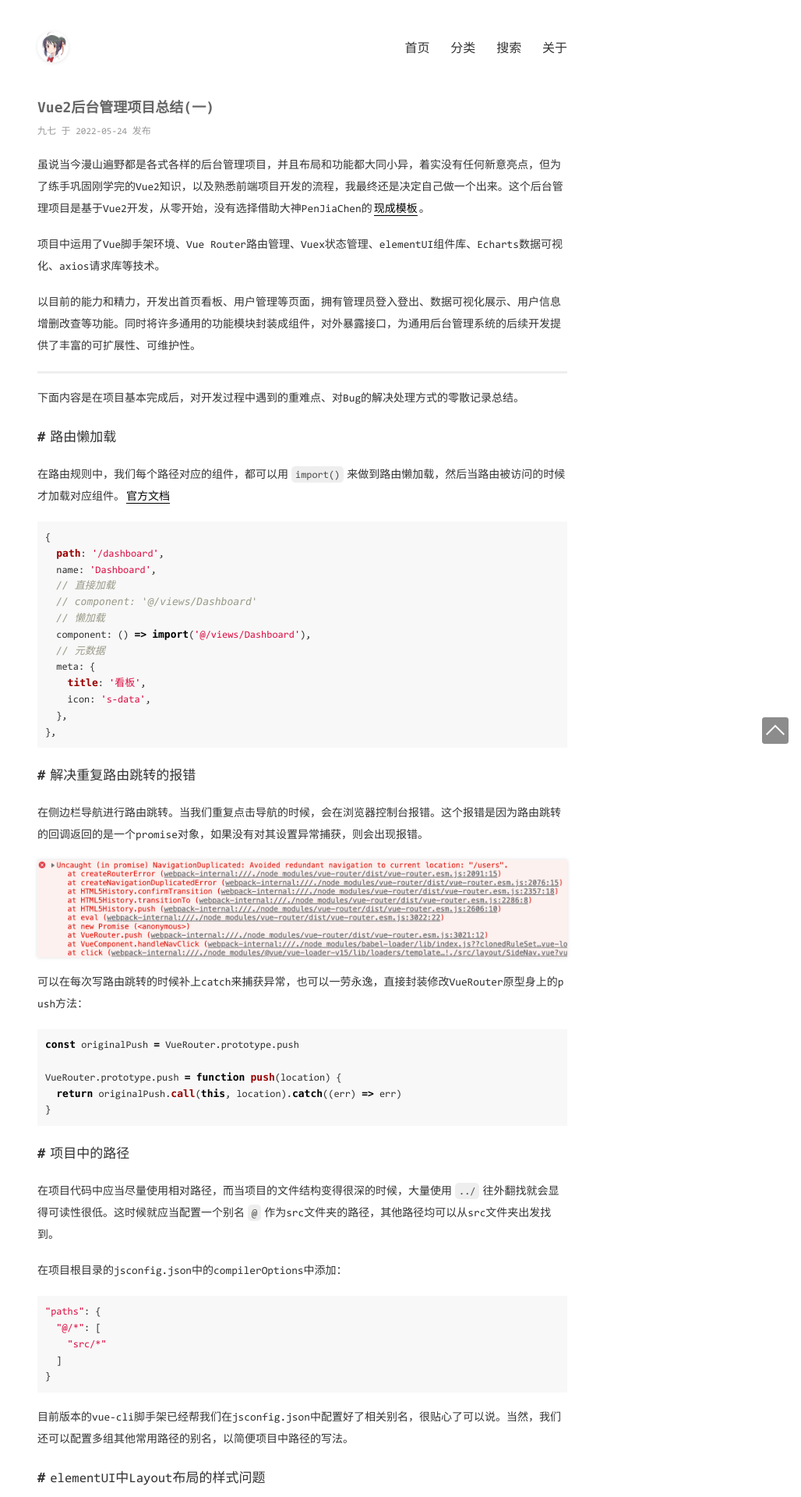
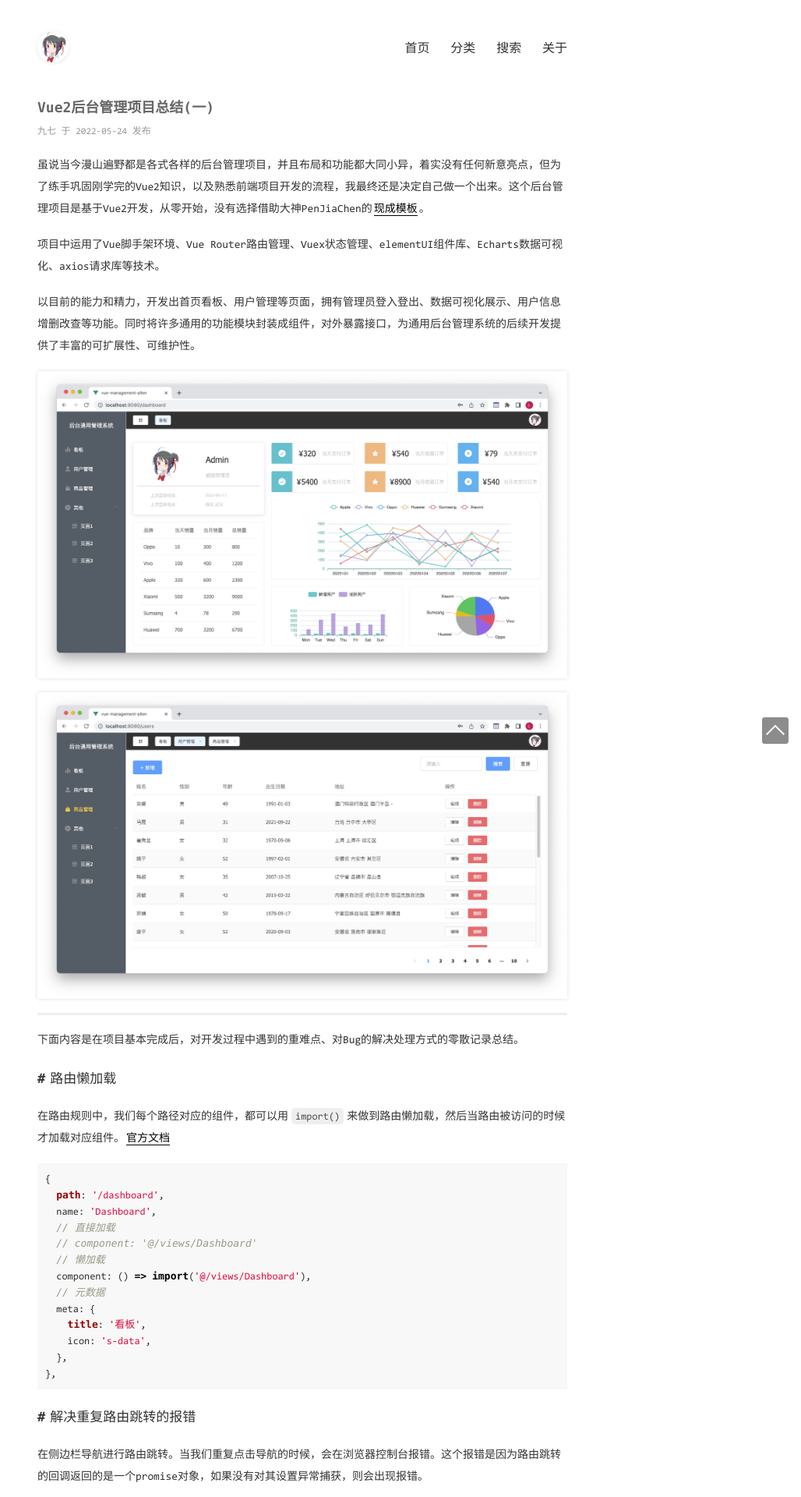
Before and after one commit to Leon-zym/blog-jekyll-tmaize, a Jekyll site: the page built from _posts/2022-05-24-Vue2后台管理项目总结(一).md, in a window 1280 px wide. Shown: the top 1920 px of the page at 78% size, without its empty margins (252-1280 px from the left). Built offline with Jekyll 4.4.1, drawn with Linux system fonts in a browser that asks for light colours.

Commit message:
add pics

```diff
--- a/_posts/2022-05-24-Vue2后台管理项目总结(一).md
+++ b/_posts/2022-05-24-Vue2后台管理项目总结(一).md
@@ -9,6 +9,10 @@ categories: [Vue2]
 项目中运用了Vue脚手架环境、Vue Router路由管理、Vuex状态管理、elementUI组件库、Echarts数据可视化、axios请求库等技术。
 
 以目前的能力和精力，开发出首页看板、用户管理等页面，拥有管理员登入登出、数据可视化展示、用户信息增删改查等功能。同时将许多通用的功能模块封装成组件，对外暴露接口，为通用后台管理系统的后续开发提供了丰富的可扩展性、可维护性。
+
+![Xnip2022-05-28_20-41-12](Xnip2022-05-28_20-41-12.jpg)
+
+![Xnip2022-05-28_20-42-09](Xnip2022-05-28_20-42-09.jpg)
 
 ---
 
```
Also changed, not shown: posts/2022/05/24/Xnip2022-05-28_20-41-12.jpg (added), posts/2022/05/24/Xnip2022-05-28_20-42-09.jpg (added).
